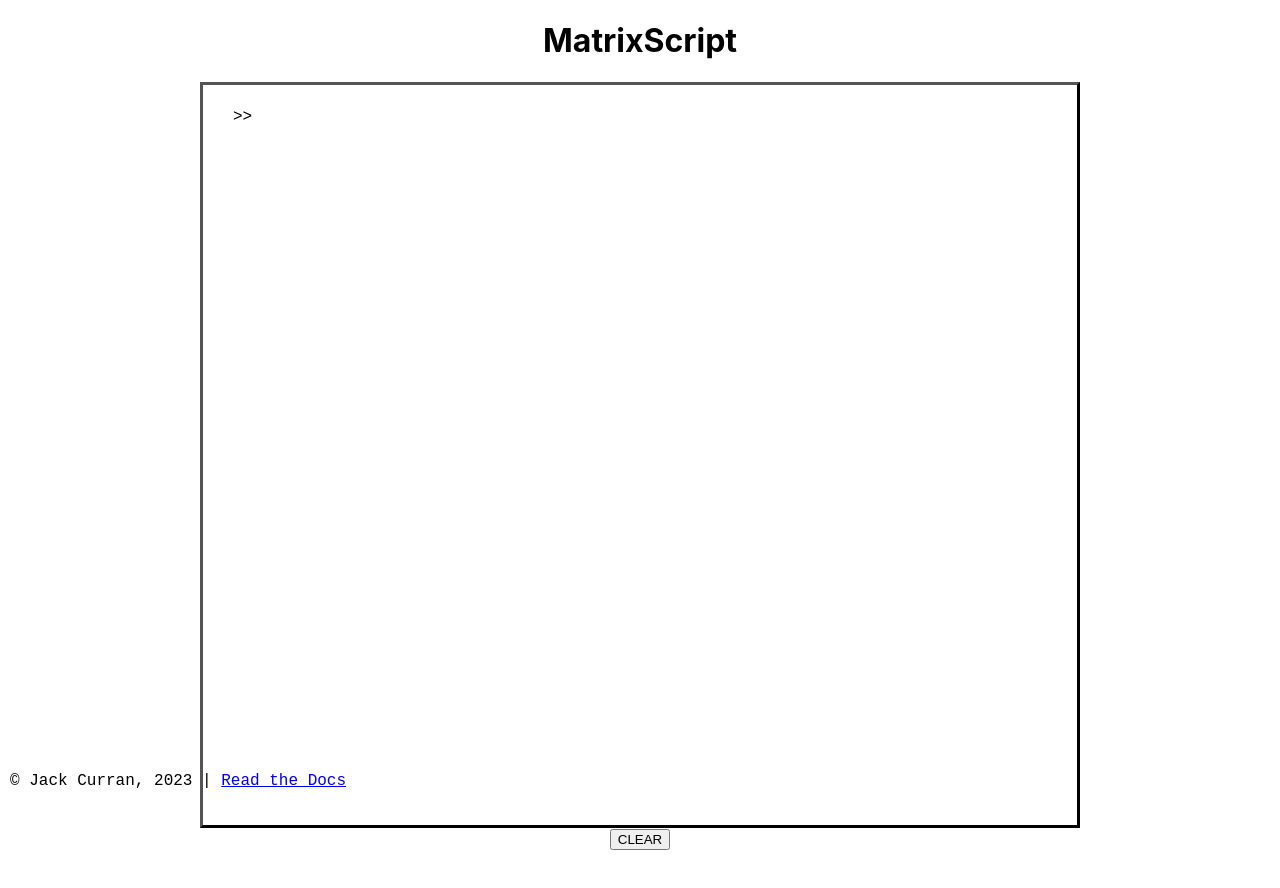
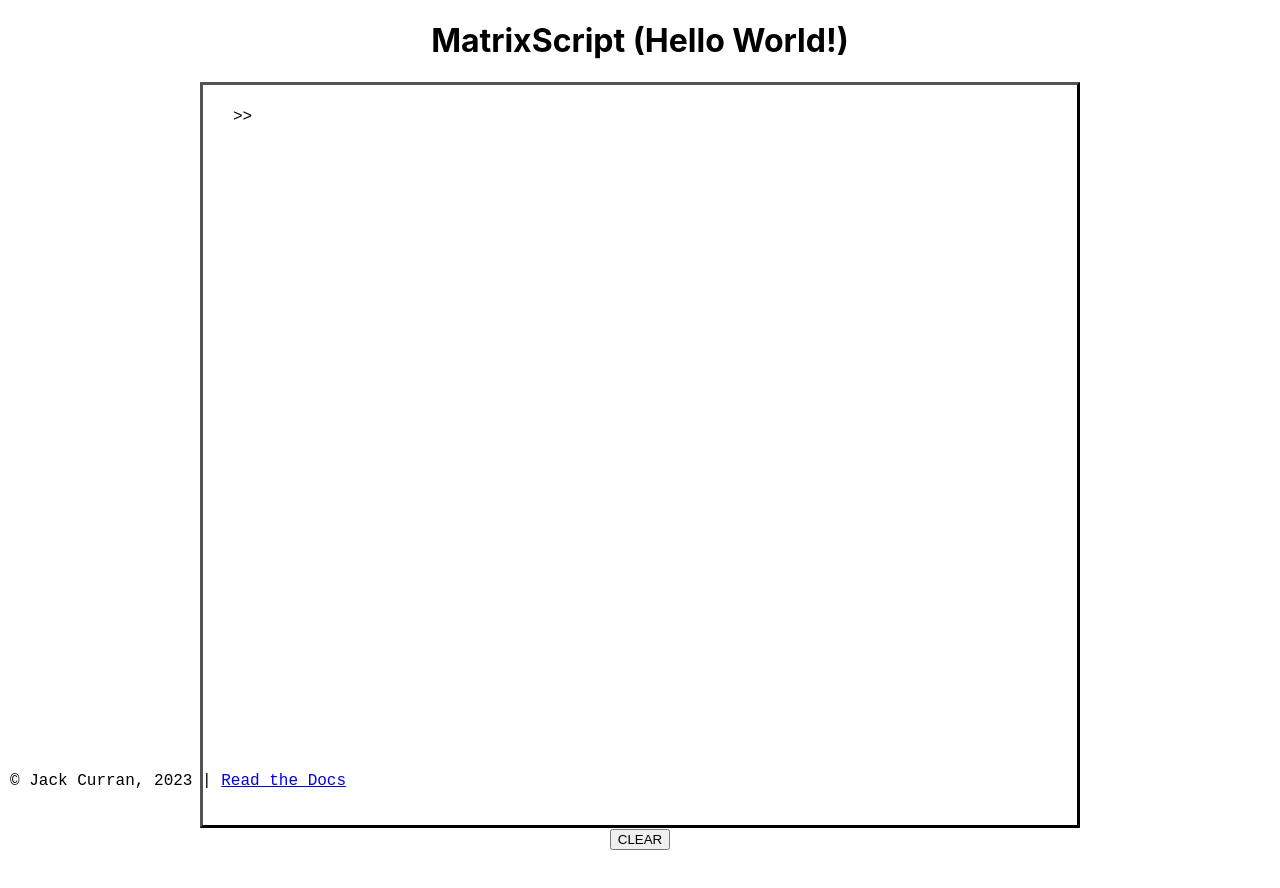
Before and after one commit to JCurran0499/MatrixScript-Frontend, a React (Create React App) app: page / in a window 1280 px wide. Shown: the top 888 px of the page. Built offline with nearby package versions, Linux system fonts and the light colour scheme; no server answers.

Commit message:
joke test

```diff
--- a/src/components/title/Title.js
+++ b/src/components/title/Title.js
@@ -3,7 +3,7 @@ import './Title.css'
 export const Title = () => {
     return (
         <div id="title">
-            <h1>MatrixScript</h1>
+            <h1>MatrixScript (Hello World!)</h1>
         </div>
     )
 }
```
